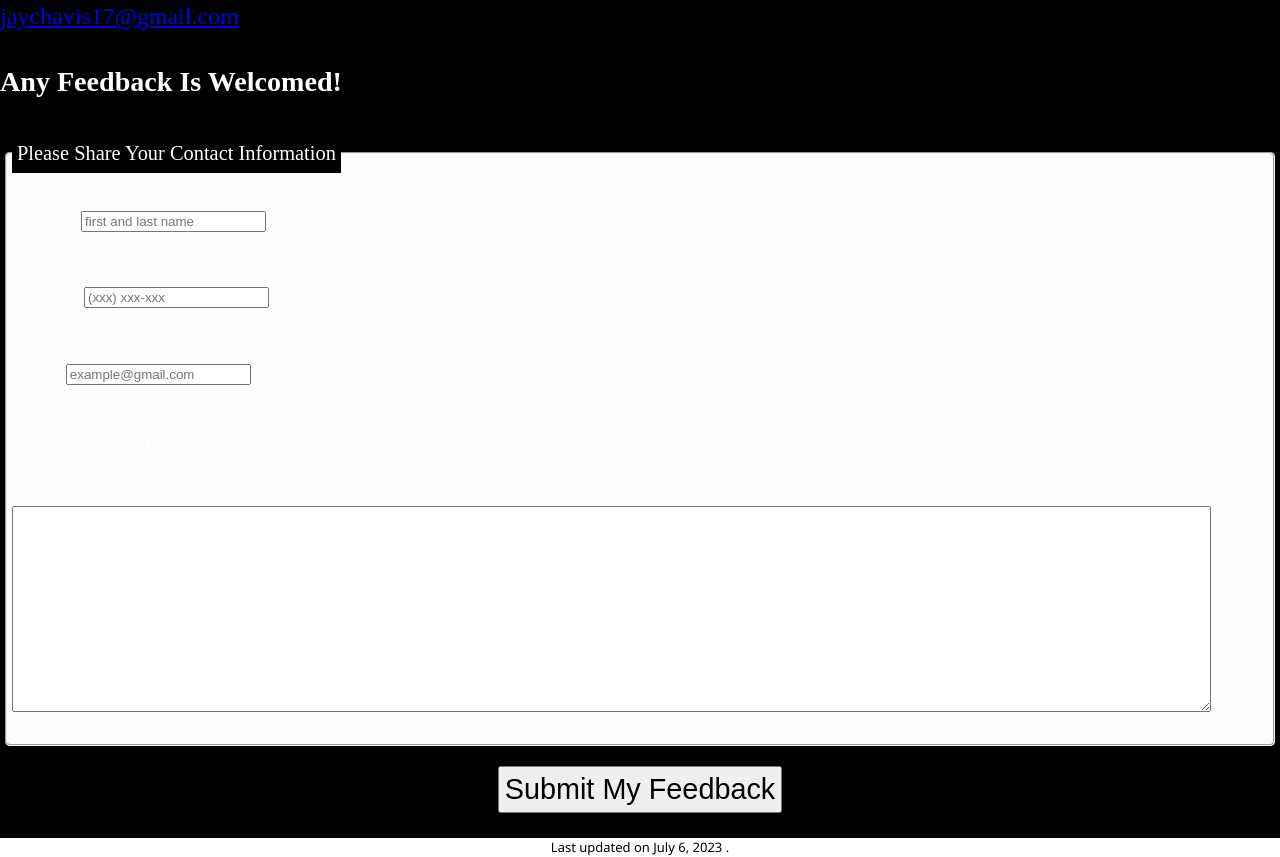
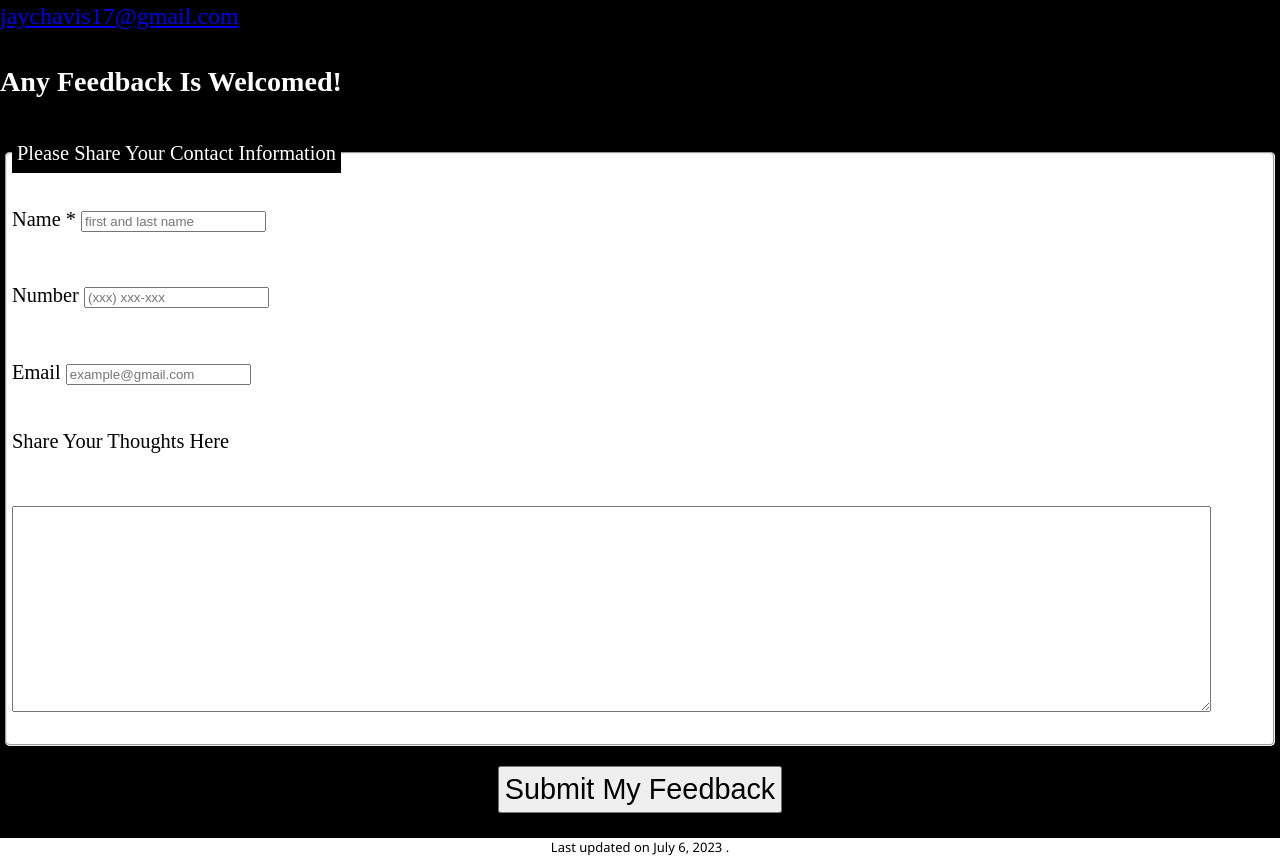
Before and after one commit to jaychavis1738/jaychavis1738.github.io, a plain HTML site: page contact.html in a window 1280 px wide. Shown: the part 471-1328 px from the top of the page. Drawn offline with Linux system fonts and the light colour scheme.

Commit message:
Changed color of form.

```diff
--- a/assets/customize.css
+++ b/assets/customize.css
@@ -62,7 +62,8 @@ form{
 }
 
 form > fieldset{
-	background-color: rgb(253, 253, 253);
+	background-color:white;
+	color:black;
 	border-radius: 5px;
 	flex: 1 1 100px;
 	font-size: 0.85em;
```
